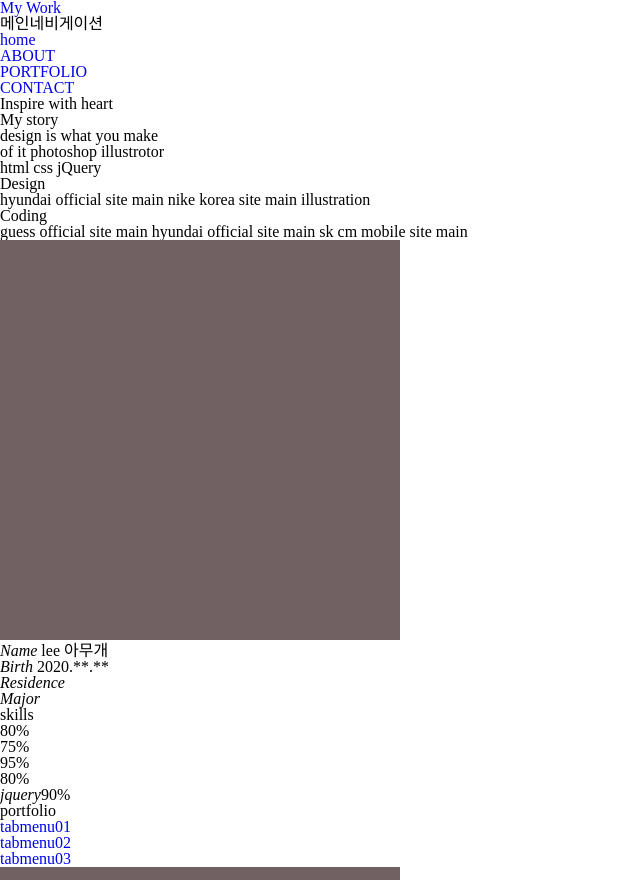
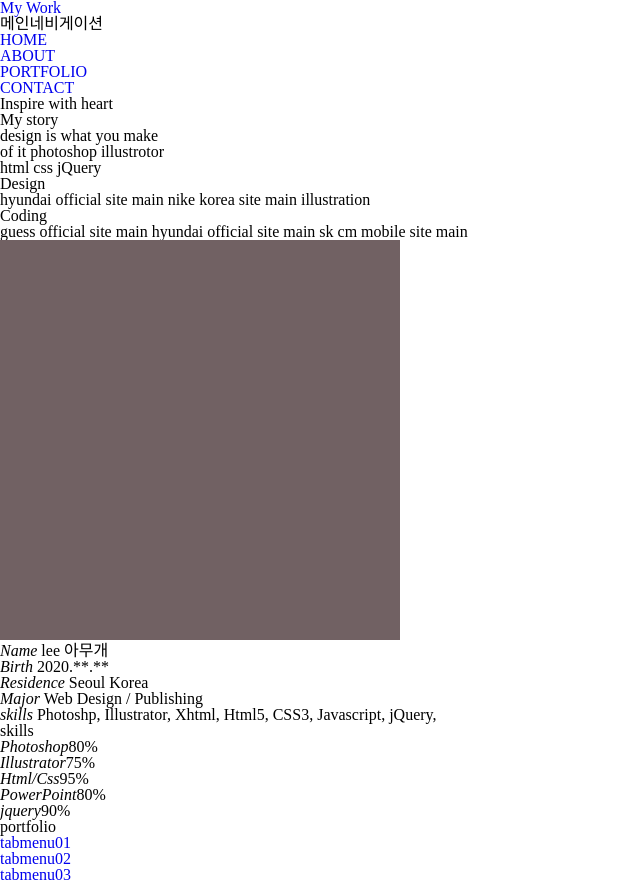
Before and after one commit to parkheekyung/one_page, a website built with Parcel: page index.html in a window 1280 px wide. Shown: the top 880 px of the page, without its empty margins (0-640 px from the left). Built offline with nearby package versions, Linux system fonts and the light colour scheme; files whose address does not match are found by name.

Commit message:
html end

```diff
--- a/index.html
+++ b/index.html
@@ -19,7 +19,7 @@
                 <nav>
                     <h2 class="hide">메인네비게이션</h2>
                     <ul>
-                        <li><a href="#">home</a></li>
+                        <li><a href="#">HOME</a></li>
                         <li><a href="#">ABOUT</a></li>
                         <li><a href="#">PORTFOLIO</a></li>
                         <li><a href="#">CONTACT</a></li>
@@ -72,17 +72,26 @@
                             <dfn>Birth</dfn>
                             <span>2020.**.**</span>
                         </li>
-                        <li><dfn>Residence</dfn> <span></span></li>
-                        <li><dfn>Major</dfn> <span></span></li>
+                        <li><dfn>Residence</dfn>
+                            <span>Seoul Korea</span>
+                        </li>
+                        <li>
+                            <dfn>Major</dfn>
+                            <span>Web Design / Publishing</span>
+                        </li>
+                        <li>
+                            <dfn>skills</dfn>
+                            <span>Photoshp, Illustrator, Xhtml, Html5, CSS3, Javascript, jQuery,</span>
+                        </li>
                     </ul>
                 </section>
                 <section id="skill">
                     <h4>skills</h4>
                     <ul>
-                        <li><dfn></dfn><span>80%</span></li>
-                        <li><dfn></dfn><span>75%</span></li>
-                        <li><dfn></dfn><span>95%</span></li>
-                        <li><dfn></dfn><span>80%</span></li>
+                        <li><dfn>Photoshop</dfn><span>80%</span></li>
+                        <li><dfn>Illustrator</dfn><span>75%</span></li>
+                        <li><dfn>Html/Css</dfn><span>95%</span></li>
+                        <li><dfn>PowerPoint</dfn><span>80%</span></li>
                         <li><dfn>jquery</dfn><span>90%</span></li>
                     </ul>
                 </section>
@@ -197,10 +206,10 @@
         <aside>
             <h4 class="hide">서브메뉴</h4>
             <ul>
-                <li><a href="#wrap">home</a></li>
-                <li><a href="#box02"></a></li>
-                <li><a href="#box03"></a></li>
-                <li><a href="#box04"></a></li>
+                <li><a href="#wrap">HOME</a></li>
+                <li><a href="#box02">ABOUT</a></li>
+                <li><a href="#box03">PORTFOLIO</a></li>
+                <li><a href="#box04">CONTACT</a></li>
             </ul>
         </aside>
         <!-- footer -->
```
